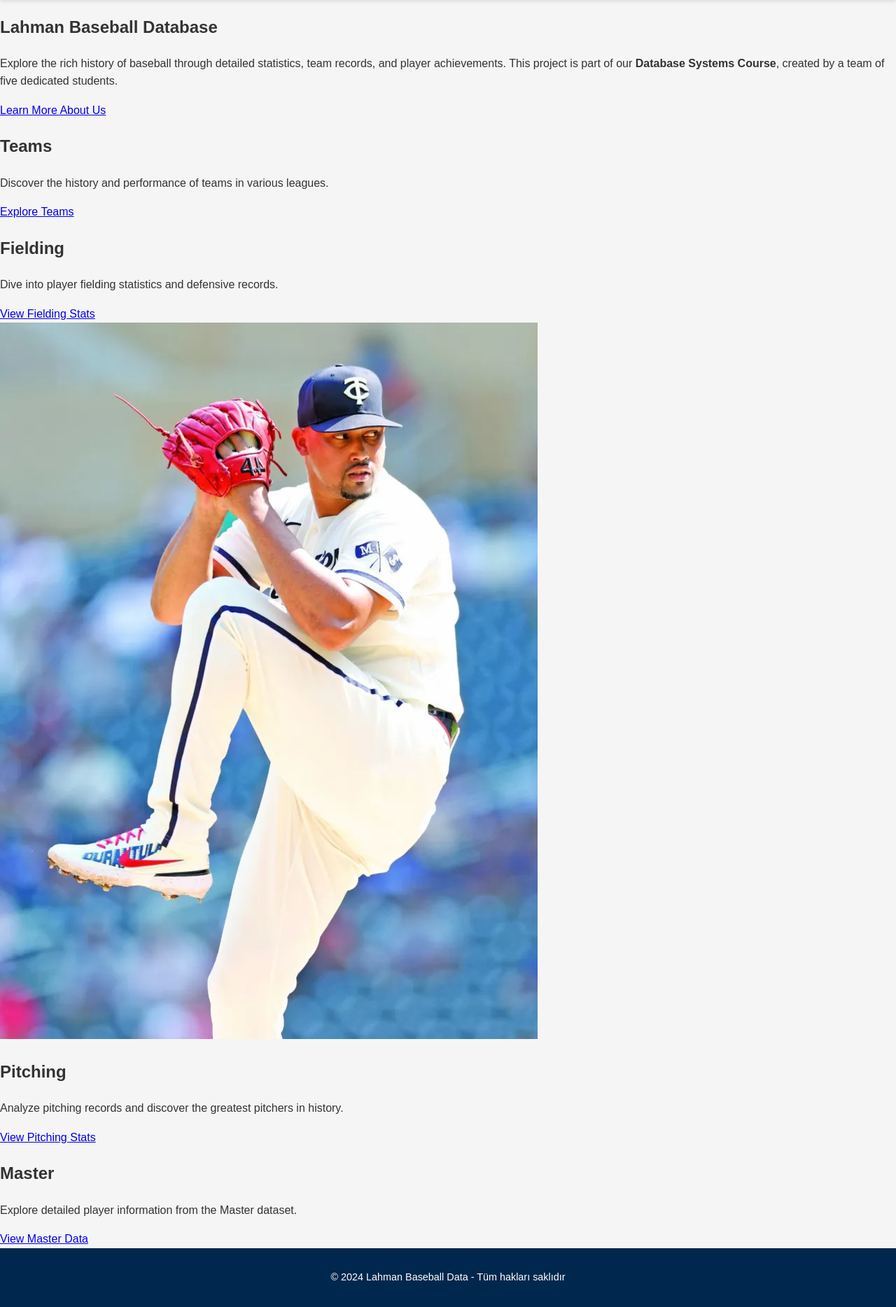
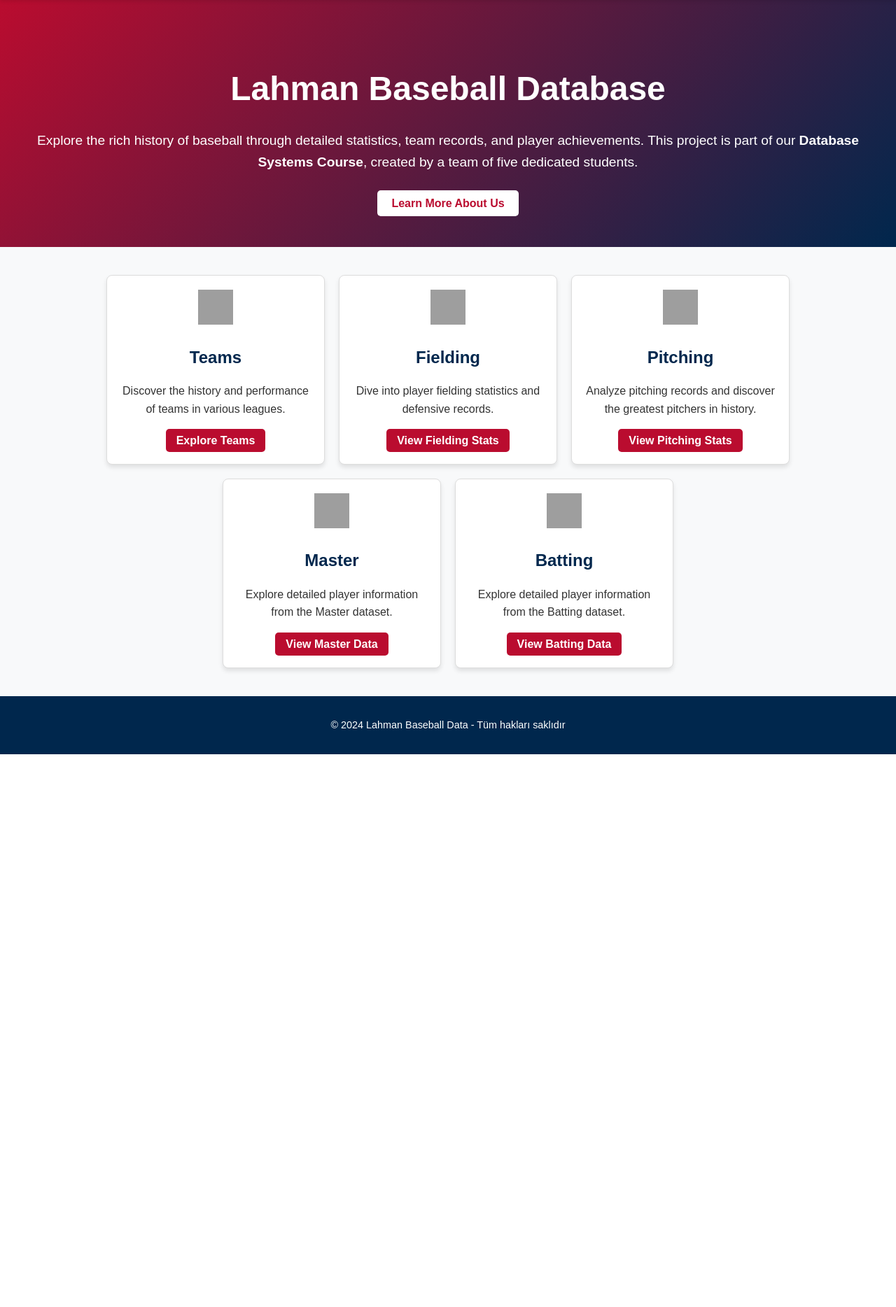
Before and after one commit to CommitCrewDB/CommitCrew, a Flask app: page / in a window 1280 px wide. Shown: the part 90-1958 px from the top of the page at 70% size. After the commit the page ends 1168 px from the top, so only its background shows below. Run offline with Flask 3, Linux system fonts and the light colour scheme; grey boxes are pictures that could not be loaded.

Commit message:
Homepage fixed

```diff
--- a/app/templates/home.html
+++ b/app/templates/home.html
@@ -1,8 +1,6 @@
 {% extends "layout.html" %}
 
-{% block title %}
-Welcome
-{% endblock %}
+{% block title %}Welcome{% endblock %}
 
 {% block content %}
 <section class="hero">
@@ -18,28 +16,154 @@ Welcome
 
 <section class="features">
     <div class="feature">
-        <!-- <img src="{{ url_for('static', filename='images/teams.jpg') }}" alt="Teams" class="feature-img"> -->
+        <div class="feature-icon">
+            <img src="{{ url_for('static', filename='images/teams-icon.png') }}" alt="Teams Icon">
+        </div>
         <h2>Teams</h2>
         <p>Discover the history and performance of teams in various leagues.</p>
         <a href="{{ url_for('teams_page') }}" class="btn">Explore Teams</a>
     </div>
     <div class="feature">
-        <!-- <img src="{{ url_for('static', filename='images/fielding.jpg') }}" alt="Fielding" class="feature-img"> -->
+        <div class="feature-icon">
+            <img src="{{ url_for('static', filename='images/fielding-icon.png') }}" alt="Fielding Icon">
+        </div>
         <h2>Fielding</h2>
         <p>Dive into player fielding statistics and defensive records.</p>
         <a href="{{ url_for('fielding_page') }}" class="btn">View Fielding Stats</a>
     </div>
     <div class="feature">
-        <img src="{{ url_for('static', filename='images/pitching.webp') }}" alt="Pitching" class="feature-img">
+        <div class="feature-icon">
+            <img src="{{ url_for('static', filename='images/pitching-icon.png') }}" alt="Pitching Icon">
+        </div>
         <h2>Pitching</h2>
         <p>Analyze pitching records and discover the greatest pitchers in history.</p>
         <a href="{{ url_for('pitching_page') }}" class="btn">View Pitching Stats</a>
     </div>
-     <div class="feature">
-        <!-- <img src="{{ url_for('static', filename='images/master.jpg') }}" alt="Master" class="feature-img"> -->
+    <div class="feature">
+        <div class="feature-icon">
+            <img src="{{ url_for('static', filename='images/master-icon.png') }}" alt="Master Icon">
+        </div>
         <h2>Master</h2>
         <p>Explore detailed player information from the Master dataset.</p>
-        <a href= class="btn">View Master Data</a>
+        <a href="{{ url_for('master_page') }}" class="btn">View Master Data</a>
+    </div>
+    <div class="feature">
+        <div class="feature-icon">
+            <img src="{{ url_for('static', filename='images/master-icon.png') }}" alt="Master Icon">
+        </div>
+        <h2>Batting</h2>
+        <p>Explore detailed player information from the Batting dataset.</p>
+        <a href="{{ url_for('batting_page') }}" class="btn">View Batting Data</a>
     </div>
 </section>
+
+<style>
+.hero {
+    text-align: center;
+    padding: 50px 20px;
+    background: linear-gradient(135deg, #ba0c2f, #00274d);
+    color: white;
+}
+
+.hero-content h1 {
+    font-size: 3rem;
+    margin-bottom: 20px;
+}
+
+.hero-content p {
+    font-size: 1.2rem;
+    margin-bottom: 30px;
+}
+
+.hero-content .btn {
+    padding: 10px 20px;
+    background-color: #fff;
+    color: #ba0c2f;
+    border-radius: 5px;
+    font-weight: bold;
+    text-decoration: none;
+    transition: background-color 0.3s ease;
+}
+
+.hero-content .btn:hover {
+    background-color: #f1f1f1;
+}
+
+.features {
+    display: flex;
+    flex-wrap: wrap;
+    justify-content: center;
+    padding: 40px 20px;
+    gap: 20px;
+    background-color: #f8f9fa;
+}
+
+.feature {
+    background: white;
+    border: 1px solid #ddd;
+    border-radius: 8px;
+    padding: 20px;
+    text-align: center;
+    width: calc(25% - 40px);
+    box-shadow: 0 4px 6px rgba(0, 0, 0, 0.1);
+    transition: transform 0.3s ease, box-shadow 0.3s ease;
+}
+
+.feature-icon {
+    margin-bottom: 10px;
+}
+
+.feature-icon img {
+    width: 50px;
+    height: 50px;
+}
+
+.feature:hover {
+    transform: translateY(-5px);
+    box-shadow: 0 6px 10px rgba(0, 0, 0, 0.15);
+}
+
+.feature h2 {
+    color: #00274d;
+    margin-bottom: 15px;
+}
+
+.feature p {
+    font-size: 1rem;
+    margin-bottom: 20px;
+}
+
+.feature .btn {
+    padding: 8px 15px;
+    background-color: #ba0c2f;
+    color: white;
+    border-radius: 5px;
+    font-weight: bold;
+    text-decoration: none;
+}
+
+.feature .btn:hover {
+    background-color: #91091e;
+}
+
+@media (max-width: 768px) {
+    .features {
+        flex-direction: column;
+        gap: 15px;
+    }
+
+    .feature {
+        width: 100%;
+    }
+
+    .hero-content h1 {
+        font-size: 2rem;
+    }
+
+    .hero-content p {
+        font-size: 1rem;
+    }
+}
+</style>
+
 {% endblock %}
```
